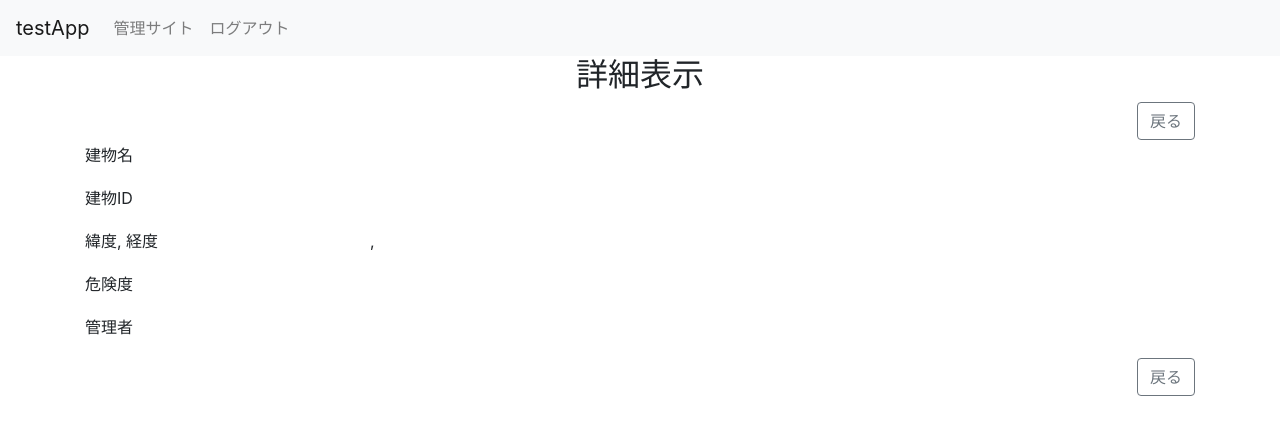
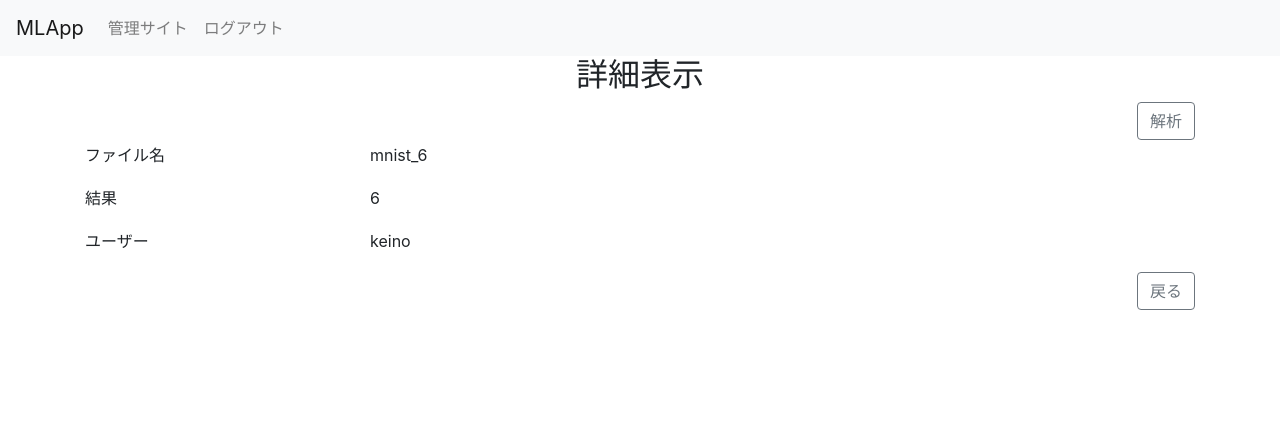
Before and after one commit to kino-n1851/djangoTest, a Django app: template mainServer/app/templates/app/building_detail.html in a window 1280 px wide. Shown: the top 435 px of the page. Run offline with Django 3.2, Linux system fonts and the light colour scheme; the template is opened without the code that fills it, so the values that code supplies are empty; parts of the project's set-up code (start-up, migrations or seed data) failed here and were passed over; some libraries are stand-ins or nearby versions.

Commit message:
work:軽微な修正

```diff
--- a/mainServer/app/templates/app/_base.html
+++ b/mainServer/app/templates/app/_base.html
@@ -7,7 +7,7 @@
     <meta charset="utf-8">
     <meta name="viewport" content="width=device-width, initial-scale=1, shrink-to-fit=no">
     <meta http-equiv="x-ua-compatible" content="ie=edge">
-    <title>testApp</title>
+    <title>MLApp</title>
 
     <link href="https://maxcdn.bootstrapcdn.com/bootstrap/4.0.0/css/bootstrap.min.css" rel="stylesheet" integrity="sha384-Gn5384xqQ1aoWXA+058RXPxPg6fy4IWvTNh0E263XmFcJlSAwiGgFAW/dAiS6JXm" crossorigin="anonymous">
     <link href="{% static "app/css/app.css" %}" rel="stylesheet">
@@ -15,7 +15,7 @@
 
 <body>
     <nav class="navbar navbar-expand-lg navbar-light bg-light">
-        <a class="navbar-brand" href="#">testApp</a>
+        <a class="navbar-brand" href="#">MLApp</a>
         <button type="button" class="navbar-toggler" data-toggle="collapse" data-target="#Navber" aria-controls="Navber" aria-expanded="false" aria-label="ナビゲーションの切替">
             <span class="navbar-toggler-icon"></span>
         </button>
--- a/mainServer/app/templates/app/building_card.html
+++ b/mainServer/app/templates/app/building_card.html
@@ -1,40 +1,24 @@
 <div class="row">
     <div class="col-3">
-        <p>建物名</p>
+        <p>ファイル名</p>
     </div>
     <div class="col-9">
-        <p>{{ Building.name_building }}</p>
+        <p>mnist_6</p>
     </div>
 </div>
 <div class="row">
     <div class="col-3">
-        <p>建物ID</p>
+        <p>結果</p>
     </div>
     <div class="col-9">
-        <p>{{ Building.id_building }}</p>
+        <p>6</p>
     </div>
 </div>
 <div class="row">
     <div class="col-3">
-        <p>緯度, 経度</p>
+        <p>ユーザー</p>
     </div>
     <div class="col-9">
-        <p>{{ Building.address_lat }}, {{ Building.address_lon }}</p>
+        <p>keino</p>
     </div>
 </div>
-<div class="row">
-    <div class="col-3">
-        <p>危険度</p>
-    </div>
-    <div class="col-9">
-        <p>{{ Building.risk_rate }}</p>
-    </div>
-</div>
-<div class="row">
-    <div class="col-3">
-        <p>管理者</p>
-    </div>
-    <div class="col-9">
-        <p>{{ Building.own_user }}</p>
-    </div>
-</div>
--- a/mainServer/app/templates/app/building_detail.html
+++ b/mainServer/app/templates/app/building_detail.html
@@ -4,7 +4,7 @@
     <h2 class="text-center">詳細表示</h2>
     <div class="row">
         <div class="col-12">
-            <a class="btn btn-outline-secondary float-right" href="{% url 'index' %}">戻る</a>
+            <a class="btn btn-outline-secondary float-right" href="{% url 'index' %}">解析</a>
         </div>
     </div>
     <!--  -->
```
Also changed, not shown: ApiServer/app/views.py (+21 -14 lines), mainServer/app/search.py (+4 -3 lines), mainServer/app/templates/app/building_filter.html (+4 -4 lines), mainServer/_db.sqlite3 (added).
